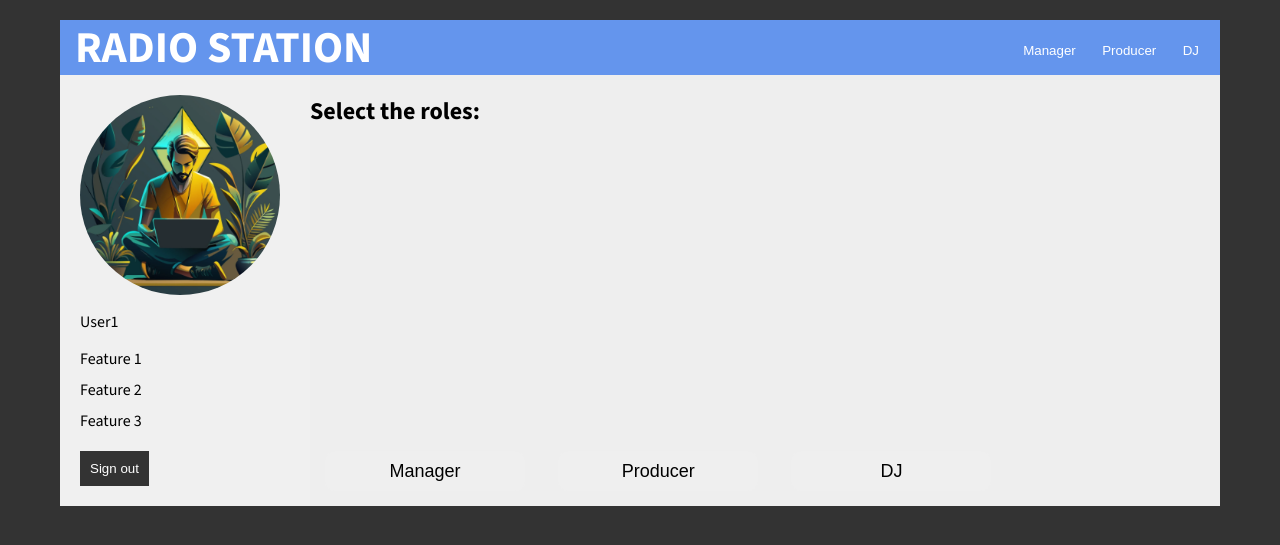
After one commit to hoanlee0802/Radio-Station-432, a Node server app: page / in a window 1280 px wide. The commit adds this page. Shown: the top 545 px of the page. Run offline with Node 20, Linux system fonts and the light colour scheme; some libraries are stand-ins or nearby versions.

Commit message:
Home page routing, and cookies used for /producer view
Couldn't really decide betwen express-session or cookie-parser but will probably stick to cookie-parser because it's simpler and we're dealing with low-stakes information.

```diff
--- a/package.json
+++ b/package.json
@@ -1,9 +1,11 @@
 {
   "dependencies": {
     "body-parser": "^1.20.3",
+    "cookie-parser": "^1.4.7",
     "dotenv": "^16.4.5",
     "ejs": "^3.1.10",
     "express": "^4.21.1",
+    "express-session": "^1.18.1",
     "mongoose": "^8.8.2"
   }
 }
--- a/producer/views/pages/index.ejs
+++ b/producer/views/pages/index.ejs
@@ -31,7 +31,8 @@
 		<%- include('../partials/selectDJ'); %>
 	</div>
 	<aside id="sidebar">
-		<div class="profile" onclick="window.location = '../group10.html'">
+		<!-- Clicking the profile image takes the user directly to the home page without any cookie-clearing logout procedure -->
+		<div class="profile" onclick="window.location = '/'">
 			<img src="../profile-pic.png" alt="Profile Picture">
 			<p>User1</p>
 		</div>
@@ -42,7 +43,7 @@
 				<li><a href="#">Feature 3</a></li>
 			</ul>
 		</nav>
-		<button class="signout" onclick="window.location.href = '../group10.html'">Sign out</button>
+		<button class="signout" onclick="window.location.pathname = '/producer/logout'">Sign out</button>
 	</aside>
 	<main>
 		<section class="left">
--- a/server.js
+++ b/server.js
@@ -3,6 +3,18 @@ require('dotenv').config();
 const bodyParser = require('body-parser');
 var express = require('express');
 var app = express();
+
+const cookieParser = require('cookie-parser');
+app.use(cookieParser());
+
+const session = require('express-session'); // enable session cookies
+// configure session middleware
+app.use(session({
+	secret: process.env.SESSION_SECRET,
+	saveUninitialized: false,
+	resave: false,
+	cookie: { secure: false, httpOnly: true, secure: process.env.NODE_ENV === 'production' } // session state across routes only works in production mode
+}));
 
 app.use(bodyParser.json());
 
@@ -13,6 +25,7 @@ app.use(express.static(__dirname));
 app.set('view engine', 'ejs');
 
 // Each Role Static Files:
+app.use('/', express.static(__dirname)); // static files for the home page at top directory
 app.use('/producer', express.static(__dirname + '/producer'));
 // app.use(...);
 // app.use(...);
@@ -21,6 +34,7 @@ app.use('/producer', express.static(__dirname + '/producer'));
 
 // Each Role Views
 app.set('views', [
+	__dirname + '/views', // view for the home page
 	__dirname + '/producer/views'
 	// ...
 	// ...
@@ -28,15 +42,15 @@ app.set('views', [
 
 // res.render loads up an ejs view file
 
-app.set('/', function(req, res) {
-	res.render(/* Our group 10 EJS file when it exists */);
+app.get('/', function(req, res) {
+	res.render('pages/group10');
 });
 
 // tell node to use json and HTTP header features in body-parser
 app.use(express.urlencoded({ extended: true }));
 
-const Song = require('./server/models/Song');
-const User = require('./server/models/User');
+const Song = require('./server/models/Song.js');
+const User = require('./server/models/User.js');
 
 const songHandler = require('./server/handlers/songLibraryHandler.js');
 const userHandler = require('./server/handlers/userHandler.js');
@@ -50,7 +64,6 @@ const userHandler = require('./server/handlers/userHandler.js');
 
 
 //* Producer Routes
-// Renders data for the
 function renderProd(req, res, showOverlay) {
 	const prom1 = userHandler.handleAllUsers(app, User, req.params.userID); // Promise gets data for single user
 	const prom2 = songHandler.handleAllSongs(app, Song); // Promise loads the left panel Song Library database
@@ -71,18 +84,42 @@ function renderProd(req, res, showOverlay) {
 
 // landing page with selectDJ option
 app.get('/producer', function (req, res) {
-	renderProd(req, res, true); // true shows DJ selection overlay
+	// console.log(req.session.viewingDJ);
+
+	// the following will only redirect if the user has not logged out of the session, otherwise session.viewingDJid will be undefined:
+	// if (req.session.viewingDJ) // the cookie will only exist if the user opened a DJ view and hasn't logged out
+	// 	res.redirect(`/producer/${req.session.viewingDJ}`); // take the user back to their last viewing DJ instead of the select DJ landing page
+
+	if (req.cookies.viewingDJ) // the cookie will only exist if the user opened a DJ view and hasn't logged out
+		res.redirect(`/producer/${req.cookies.viewingDJ}`); // take the user back to their last viewing DJ instead of the select DJ landing page
+	else
+		renderProd(req, res, true); // true shows DJ selection overlay
+
 });
+
+
+app.get('/producer/logout', function (req, res) {
+	res.clearCookie('viewingDJ'); // remove cookie of last viewed DJ's ID
+	res.redirect('/'); // now take the user to the home page
+})
+
 
 
 // Express needs to know that this is a valid path (we only care about the userID when we get a POST request from the client side i.e. from fetch())
 app.get('/producer/:userID', function(req, res) {
 	// if this handler does not render anything, Express will keep our initial render from '/producer'
+
+	// req.session.viewingDJ = req.params.userID; // store the cookie with the last viewed DJ ID to load the next time '/producer' view is opened
+	res.cookie('viewingDJ', req.params.userID); // store the cookie with the last viewed DJ ID to load the next time '/producer' view is opened
+	// console.log(req.session.viewingDJ);
+
+
 	renderProd(req, res, false); // but need to include this render other wise the User ID won't be maintained in the URL
 
-	console.log(req.params.userID); // we can perform more actions here if desired, but for know we just log the userID
+
+
+	// console.log(req.params.userID); // we can perform more actions here if desired, but for now we just log the userID
 })
-
 
 const ProducerHandler = require('./server/handlers/ProducerHandler.js');
 
--- /dev/null
+++ b/views/pages/group10.ejs
@@ -0,0 +1,64 @@
+<!DOCTYPE html>
+<html lang="en">
+
+<head>
+    <meta charset="UTF-8">
+    <meta name="viewport" content="width=device-width, initial-scale=1.0">
+    <title>Radio Station - DJ</title>
+    <link rel="stylesheet" href="dj/css/dj.css">
+
+    <!-- CSS IMPORTS -->
+    <link rel="stylesheet" href="group10.css" type="text/css">
+
+    <!-- FONT IMPORTS -->
+    <link rel="preconnect" href="https://fonts.googleapis.com">
+    <link rel="preconnect" href="https://fonts.gstatic.com" crossorigin>
+    <link href="https://fonts.googleapis.com/css2?family=Source+Sans+3:ital,wght@0,200..900;1,200..900&display=swap"
+        rel="stylesheet">
+
+    <!-- Google Material ICONS -->
+    <link href="https://fonts.googleapis.com/icon?family=Material+Icons" rel="stylesheet">
+    <link href="https://fonts.googleapis.com/icon?family=Material+Symbols+Outlined" rel="stylesheet">
+</head>
+
+<body>
+    <div class="container">
+        <header>
+            <h1>RADIO STATION</h1>
+            <nav class="nav-buttons">
+                <button>Manager</button>
+                <button>Producer</button>
+                <button>DJ</button>
+            </nav>
+        </header>
+
+        <div class="main-content">
+            <aside>
+                <div class="profile">
+                    <img src="profile-pic.png" alt="Profile Picture">
+                    <p>User1</p>
+                </div>
+                <nav>
+                    <ul>
+                        <li><a href="#">Feature 1</a></li>
+                        <li><a href="#">Feature 2</a></li>
+                        <li><a href="#">Feature 3</a></li>
+                    </ul>
+                </nav>
+                <button class="signout">Sign out</button>
+            </aside>
+
+            <main>
+                <h2>Select the roles:</h2>
+                <div class="role-buttons">
+                    <!-- Update with your Express routes (you can remove the file.html references) -->
+                    <button onclick="window.location.href='manager/manager.html'">Manager</button>
+                    <button onclick="window.location.href='/producer'">Producer</button>
+                    <button onclick="window.location.href='dj/AssignedPlaylist.html'">DJ</button>
+                </div>
+            </main>
+        </div>
+    </div>
+</body>
+
+</html>
```
Also changed, not shown: 1 other file.
